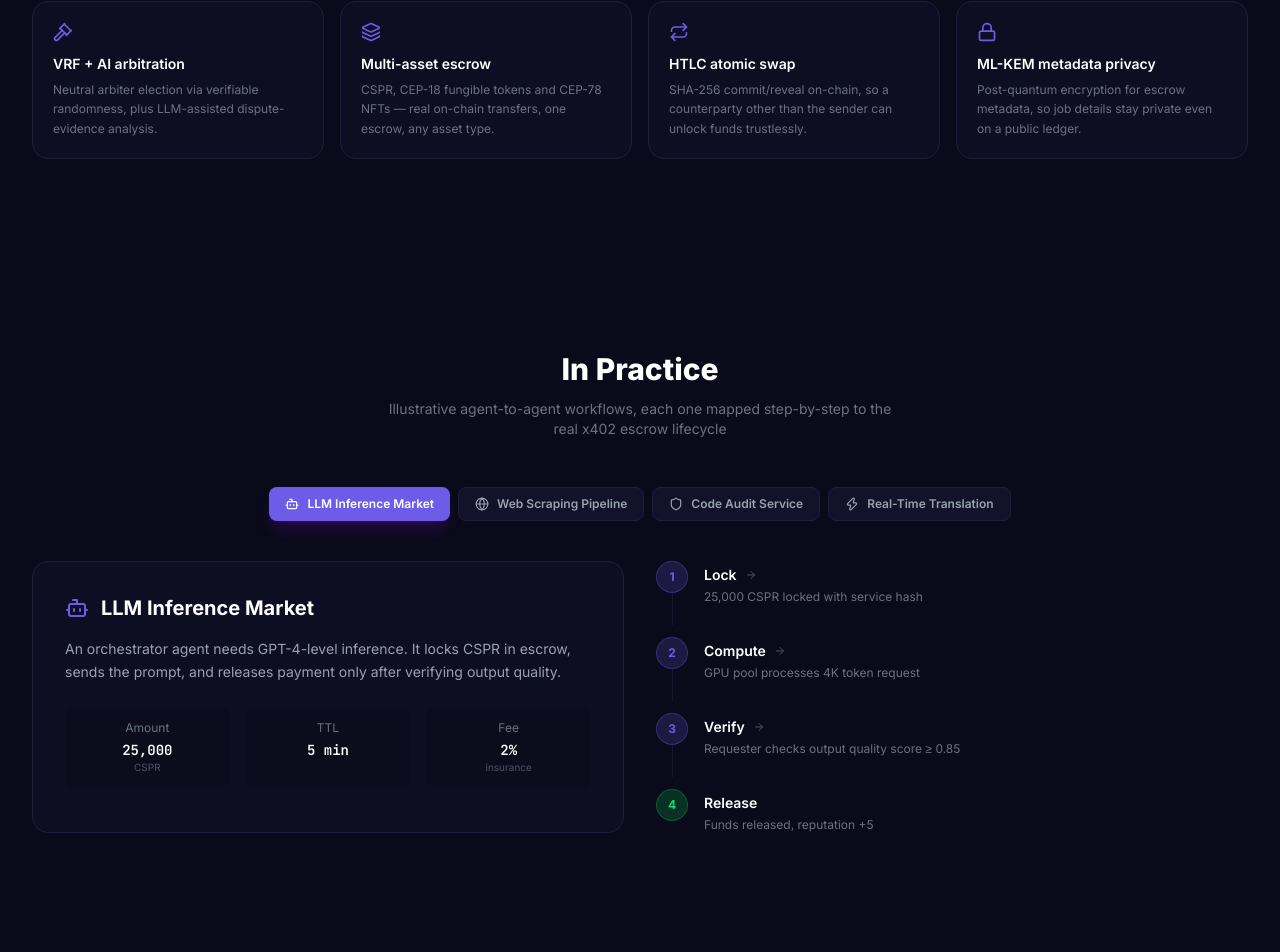
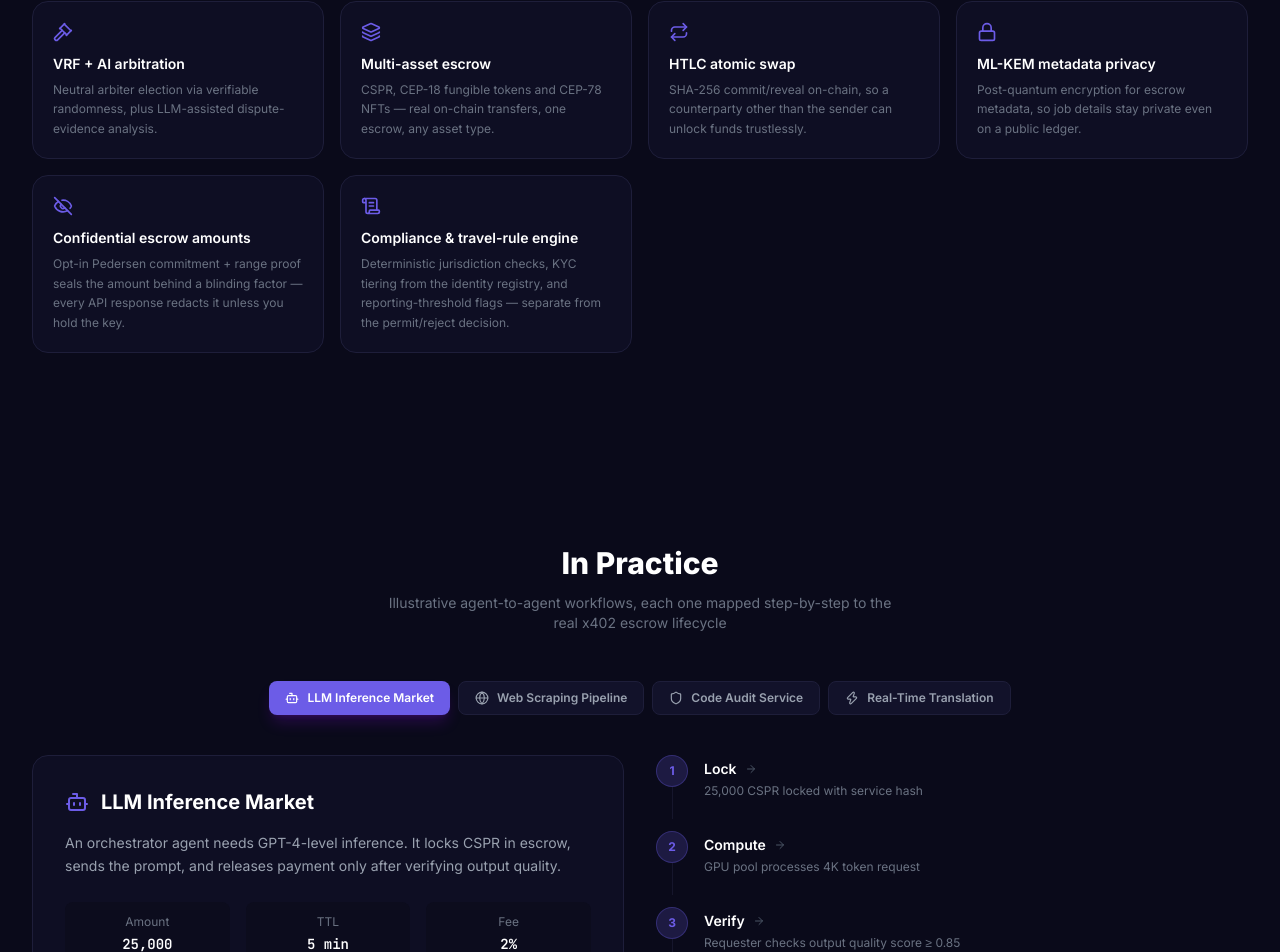
Before and after one commit to alexbelij/AgentEscrow402, a React (Vite) app in the folder frontend/: page / in a window 1280 px wide. Shown: the part 4722-5674 px from the top of the page. Built offline with nearby package versions, Linux system fonts and the light colour scheme; no server answers; what @make-software/csprclick-core-types would draw is missing.

Commit message:
feat(site): add ZK confidential-amount privacy and compliance/travel-rule engine cards to landing Capabilities section (previously undocumented on marketing site); verified via tsc + vite build

```diff
--- a/frontend/src/components/Capabilities.tsx
+++ b/frontend/src/components/Capabilities.tsx
@@ -7,6 +7,8 @@ import {
   Layers,
   Lock,
   Repeat,
+  EyeOff,
+  ScrollText,
 } from 'lucide-react'
 
 const CAPABILITIES = [
@@ -58,6 +60,18 @@ const CAPABILITIES = [
     desc: 'Post-quantum encryption for escrow metadata, so job details stay private even on a public ledger.',
     href: '/console/escrows',
   },
+  {
+    icon: EyeOff,
+    title: 'Confidential escrow amounts',
+    desc: 'Opt-in Pedersen commitment + range proof seals the amount behind a blinding factor — every API response redacts it unless you hold the key.',
+    href: '/console/docs',
+  },
+  {
+    icon: ScrollText,
+    title: 'Compliance & travel-rule engine',
+    desc: 'Deterministic jurisdiction checks, KYC tiering from the identity registry, and reporting-threshold flags — separate from the permit/reject decision.',
+    href: '/console/docs',
+  },
 ]
 
 export default function Capabilities() {
```
